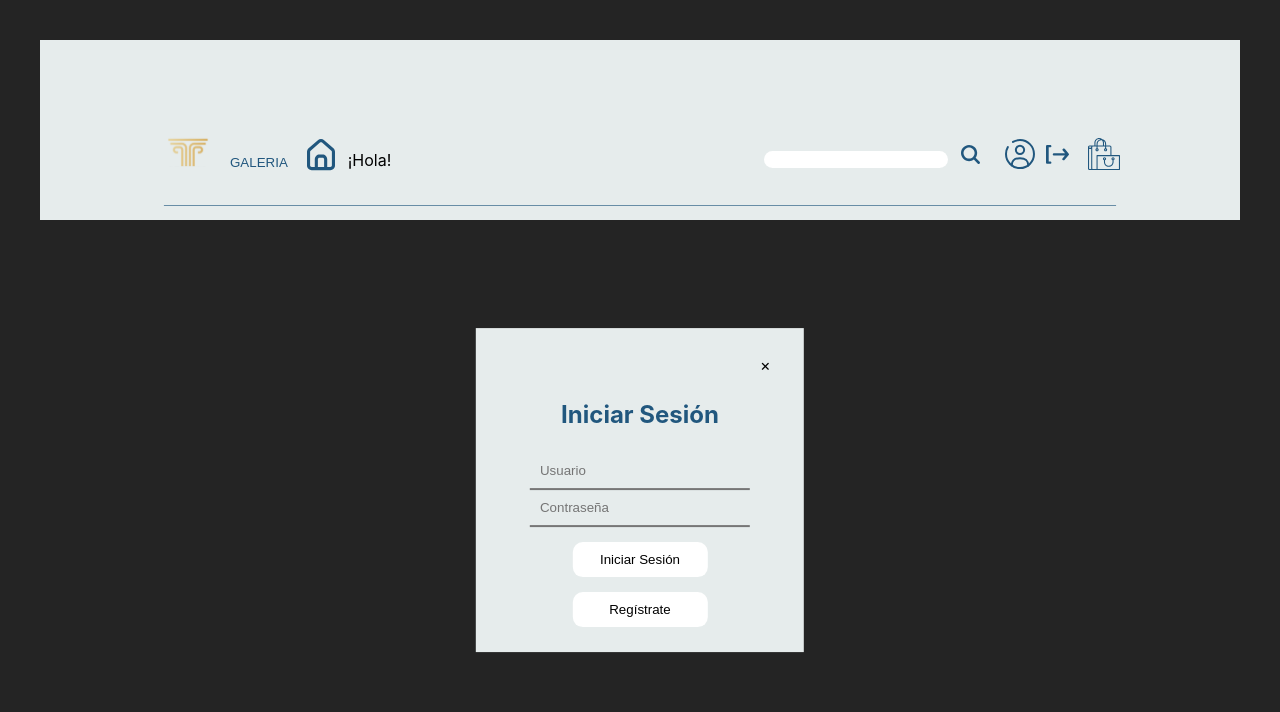
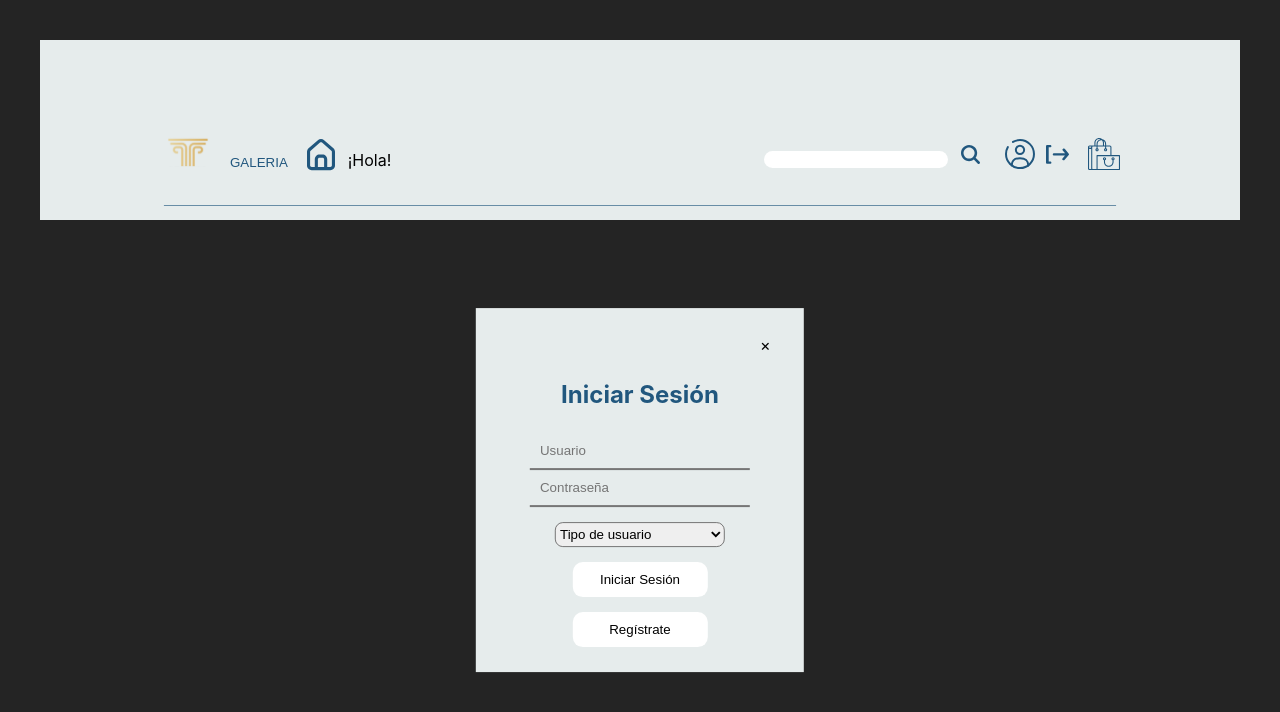
Before and after one commit to angylearns/full_stack-art_gallery, a React (Vite) app in the folder GaleriaColeccionistaFront/: page / in a window 1280 px wide. Both pictures are taken after a click on the button 1013 px from the left and 149 px from the top of the page. Shown: the top 712 px of the page. Built offline with nearby package versions, Linux system fonts and the light colour scheme.

Commit message:
little change in login style

```diff
--- a/GaleriaColeccionistaFront/src/components/login/Login.jsx
+++ b/GaleriaColeccionistaFront/src/components/login/Login.jsx
@@ -448,14 +448,14 @@ function Login({ isOpen, onClose, onLogin  }) {
                                 />
 
                                 {/* <label htmlFor="userType" className='usertypetext'>Tipo de Usuario:</label> */}
-                                {/* <select className='optionusertype'
+                                <select className='optionusertype'
                                     id="user_type"
                                     value={user_type}
                                     onChange={(e) => setUserType(e.target.value)} required>
                                     <option value="">Tipo de usuario</option>
                                     <option value="3" >Cliente</option>
                                     <option value="2" >Artista</option>
-                                </select> */}
+                                </select>
                                 <button type="submit" className='button-submit'>
                                     {newUser ? "Registrarse" : "Iniciar Sesión"}
                                 </button>
```
